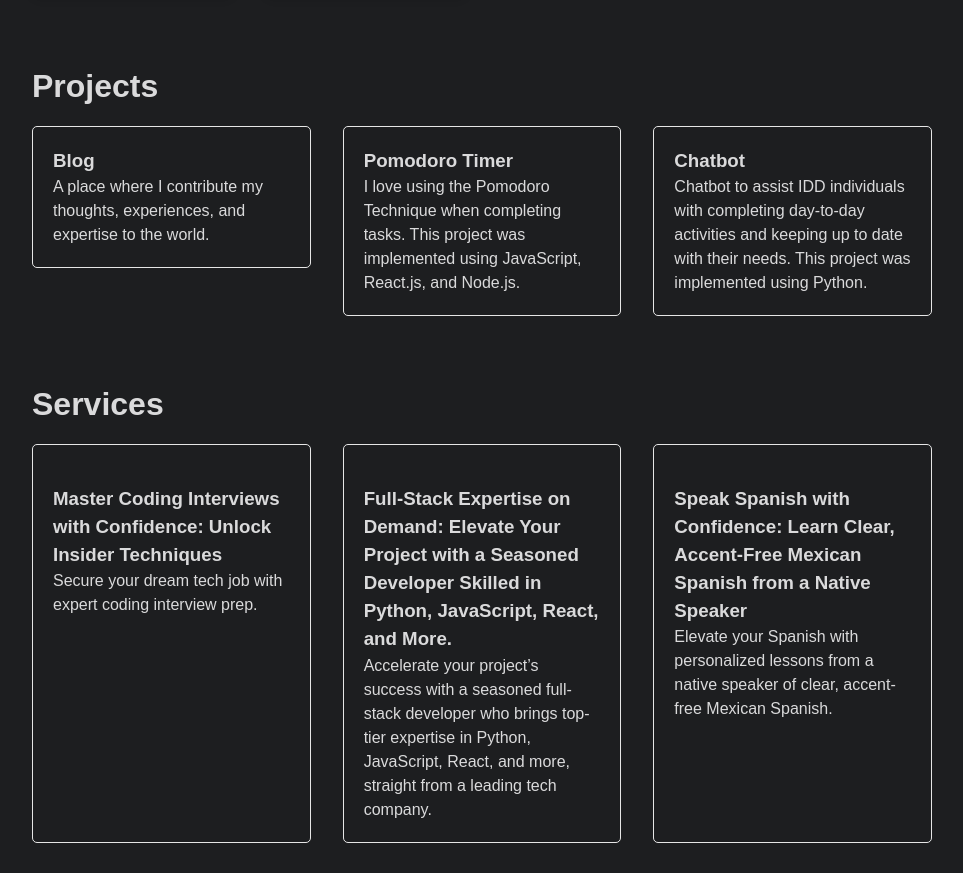
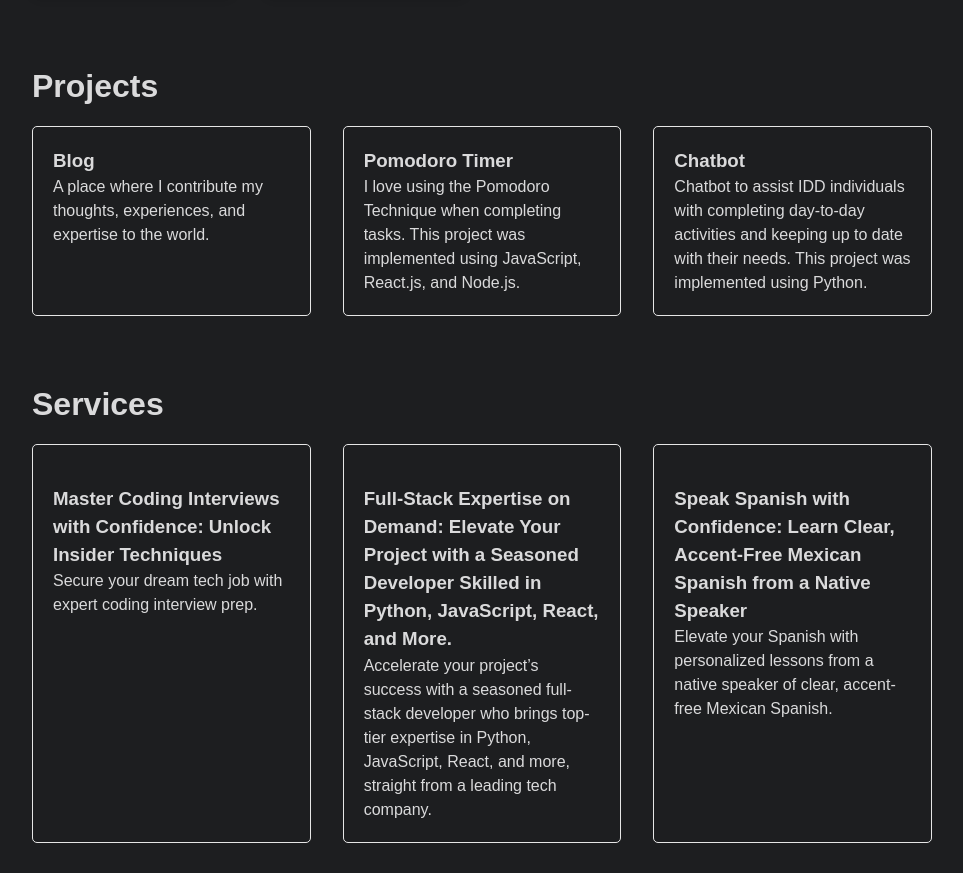
Before and after one commit to ivantlaseca/ivantlaseca.github.io, a Next.js app: page / in a window 1280 px wide. Shown: the part 1669-2542 px from the top of the page, without its empty margins (158-1121 px from the left). Built offline with nearby package versions, Linux system fonts and the light colour scheme.

Commit message:
Implement project card links the right way.

```diff
--- a/src/app/components/Projects.jsx
+++ b/src/app/components/Projects.jsx
@@ -8,11 +8,9 @@ const Projects = () => {
             <h2>Projects</h2>
             <div className="projects-grid">
                 {projectData && projectData.map((project) => (
-                    <a href={project.gitHubLink}>
-                        <div className="project-card" key={project.id}>
-                            <h3>{project.title}</h3>
-                            <p>{project.description}</p>
-                        </div>
+                    <a className="project-card" key={project.id} href={project.gitHubLink}>
+                        <h3>{project.title}</h3>
+                        <p>{project.description}</p>
                     </a>
                 ))
                 }
```
